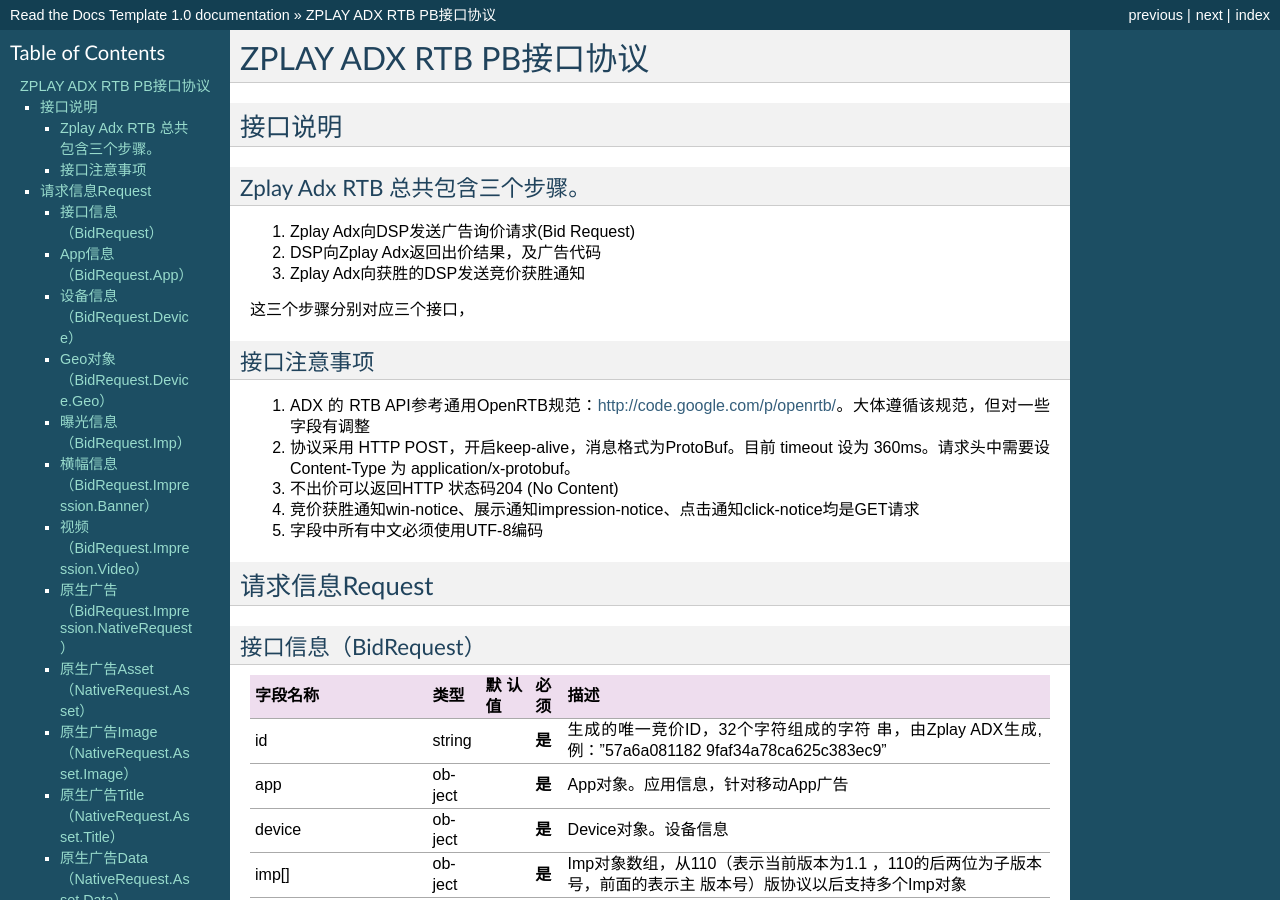
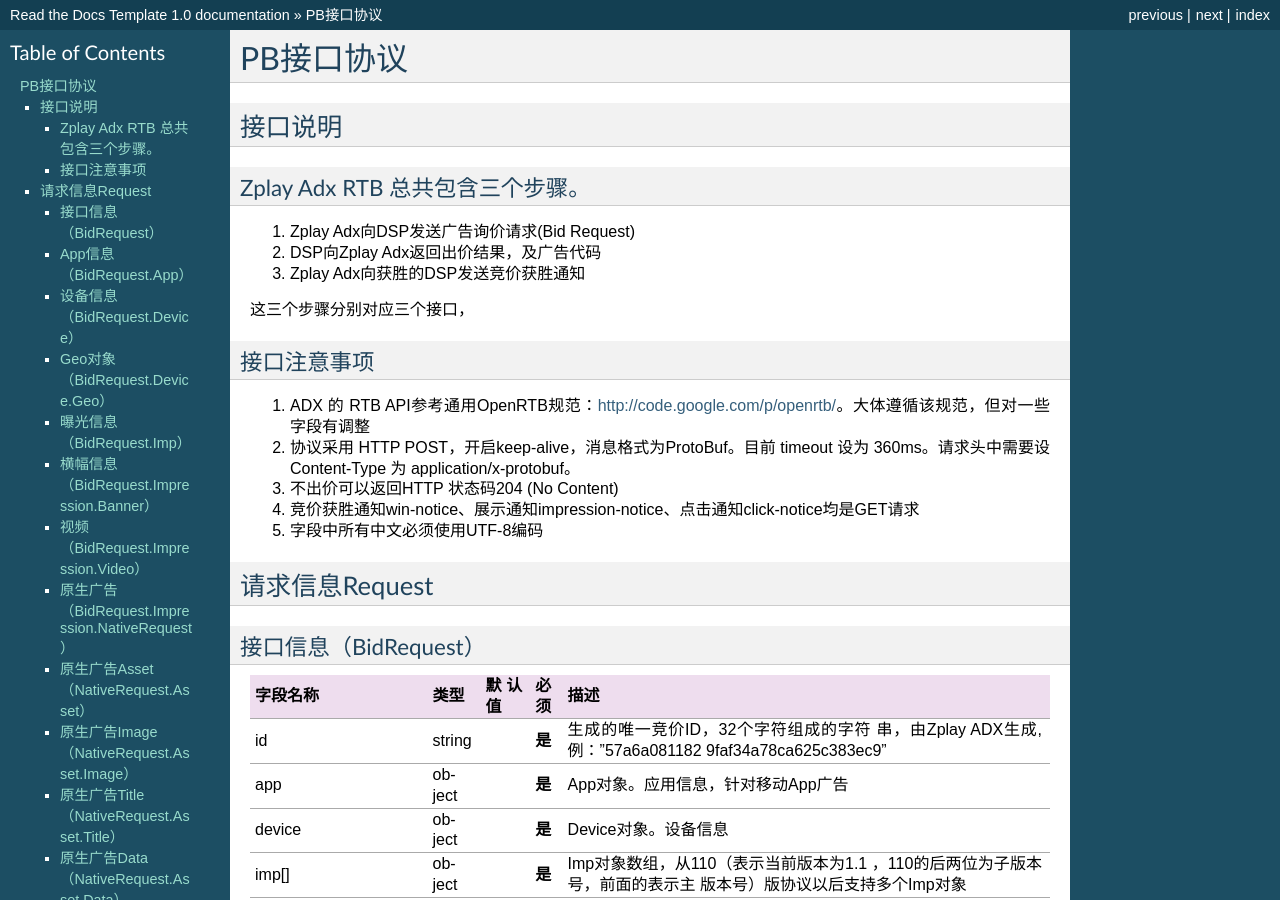
Before and after one commit to yumimobi/adx_dsp_doc, a Sphinx documentation site: the page built from docs/dsp_rtb_pb.rst, in a window 1280 px wide and 900 px high. Built offline with Sphinx 7.4.7, drawn with Linux system fonts in a browser that asks for light colours; some of the changed text lies outside the part shown.

Commit message:
修改文字错误

```diff
--- a/docs/dsp_rtb_json.rst
+++ b/docs/dsp_rtb_json.rst
@@ -1,4 +1,4 @@
-ZPLAY ADX RTB JSON接口协议
+JSON接口协议
 ==========================
 
 接口说明
--- a/docs/dsp_rtb_pb.rst
+++ b/docs/dsp_rtb_pb.rst
@@ -1,4 +1,4 @@
-ZPLAY ADX RTB PB接口协议
+PB接口协议
 ==========================
 
 接口说明
--- a/docs/ydecrypt.rst
+++ b/docs/ydecrypt.rst
@@ -1,4 +1,4 @@
-价格加密算法示例
+价格解密算法示例
 ================
 
 PHP
```
